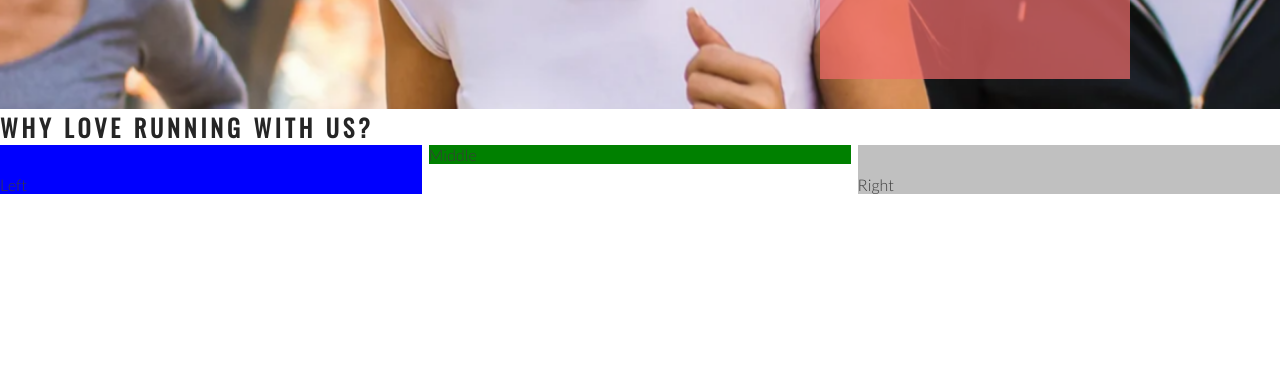
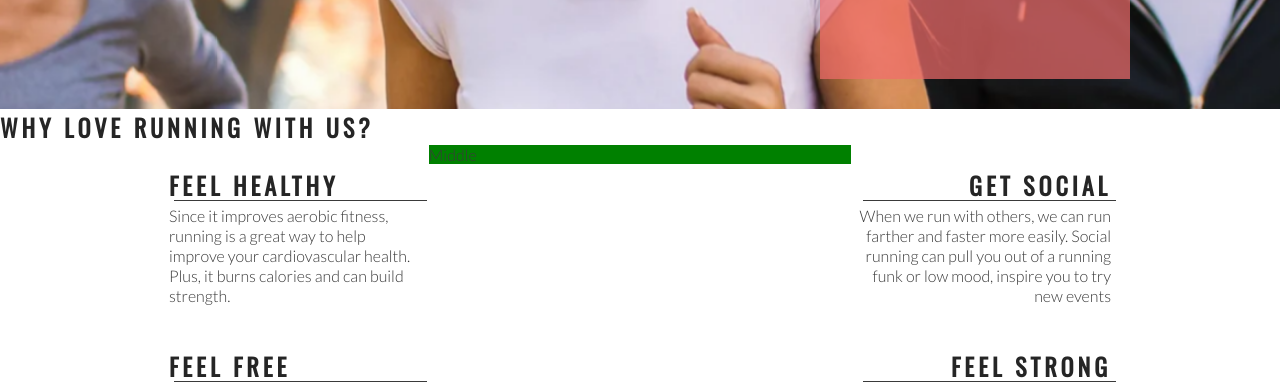
Before and after one commit to mpysys/love-running, a plain HTML site: page index.html in a window 1280 px wide. Shown: the part 566-952 px from the top of the page. Drawn offline with nearby package versions, Linux system fonts and the light colour scheme.

Commit message:
add right about content and style

```diff
--- a/assets/css/style.css
+++ b/assets/css/style.css
@@ -121,14 +121,12 @@ h1, h2 {
     padding-top: 30px;
     width: 33%;
     float: left;
-    background-color: blue;
 }
 
 #right-about {
     padding-top: 30px;
     width: 33%;
     float: right;
-    background-color: silver;
 }
 
 #center-about {
@@ -136,3 +134,33 @@ h1, h2 {
     margin: 0 auto;
     background-color: green;
 }
+
+hr {
+    border-top: 1px solid #3a3a3a;
+    width: 100%;
+    margin: 5px;
+}
+
+.left-about-heading {
+    width: 60%;
+    float: right;
+    line-height: 20px;
+    clear: both;
+    margin-bottom: 50px;
+}
+
+.right-about-heading {
+    width: 60%;
+    float: left;
+    line-height: 20px;
+    clear: both;
+    margin-bottom: 50px;
+}
+
+.right-about-heading h2 {
+    text-align: right;
+}
+
+.right-about-heading p {
+    text-align: right;
+}
--- a/index.html
+++ b/index.html
@@ -33,8 +33,30 @@
     </section>
     <section id="club-ethos">
         <h1>Why Love Running With Us?</h1>
-        <div id="left-about">Left</div>
-        <div id="right-about">Right</div>
+        <div id="left-about">
+            <div class="left-about-heading">
+                <h2>Feel Healthy</h2>
+                <hr>
+                <p>Since it improves aerobic fitness, running is a great way to help improve your cardiovascular health. Plus, it burns calories and can build strength.</p>
+            </div>
+            <div class="left-about-heading">
+                <h2>Feel Free</h2>
+                <hr>
+                <p>Physical exercise, running included, is known to release endorphins in the brain. Endorphins make you more energetic, more awake and, yes, happier.</p>
+            </div>
+        </div>
+        <div id="right-about">
+            <div class="right-about-heading">
+                <h2>Get Social</h2>
+                <hr>
+                <p>When we run with others, we can run farther and faster more easily. Social running can pull you out of a running funk or low mood, inspire you to try new events</p>
+            </div>
+            <div class="right-about-heading">
+                <h2>Feel Strong</h2>
+                <hr>
+                <p>Running strengthens your heart by pumping blood more effectively through your body.</p>
+            </div>
+        </div>
         <div id="center-about">Middle</div>
     </section>
     <section>Running locations, distances, times</section>
```
